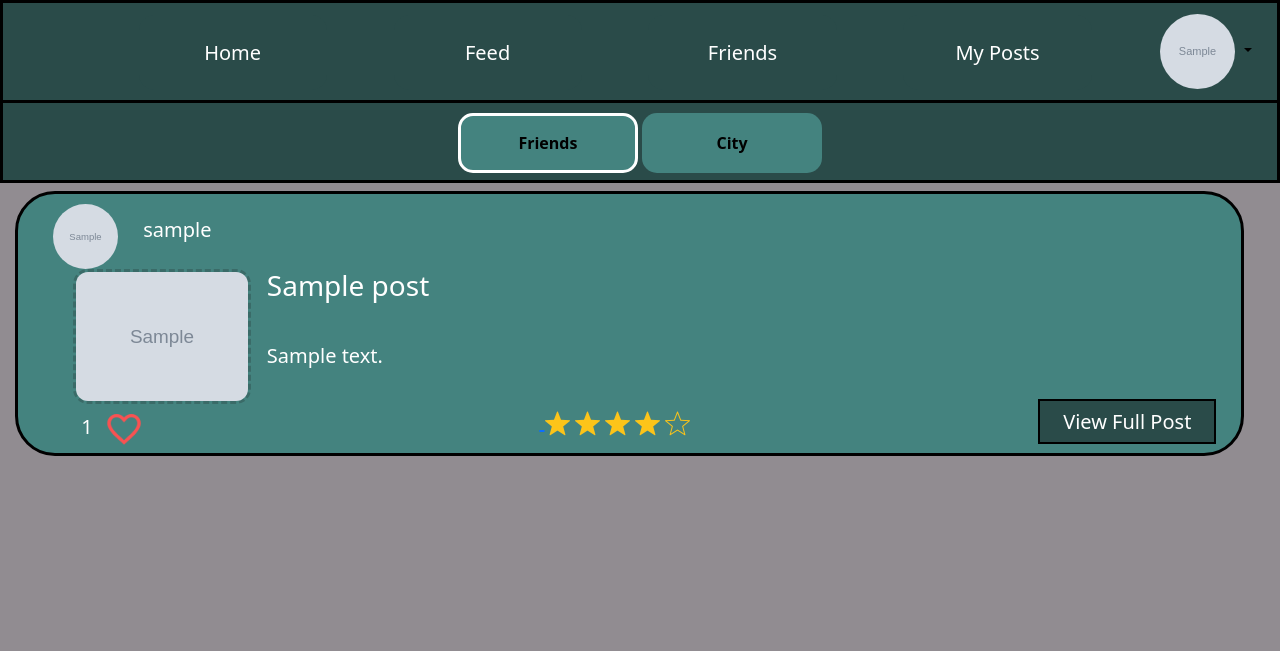
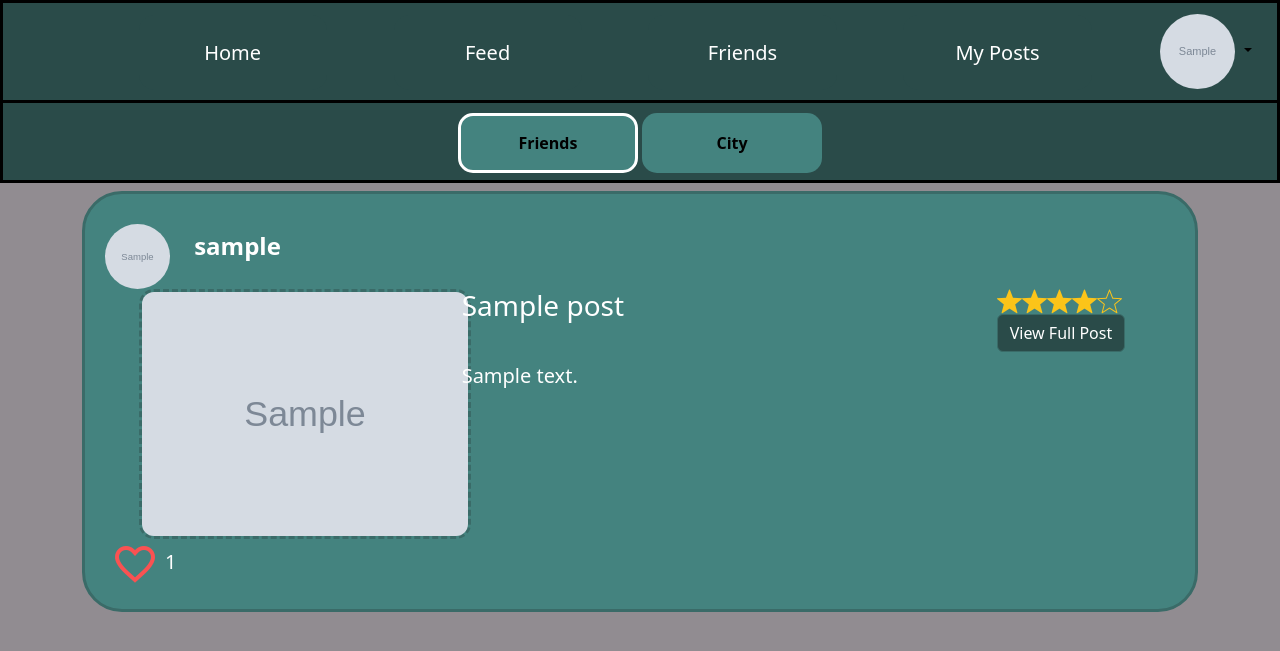
Before and after one commit to Humhmu/CityStars, a Django app: page /city_stars/feed/friends/ in a window 1280 px wide. Shown: the top 651 px of the page. Run offline with Django 3.2, Linux system fonts and the light colour scheme; a user stored in the database is signed in; tables that the repository leaves empty hold one stand-in row (values such as "Sample post"); grey boxes marked "Sample" are stand-in pictures; some libraries are stand-ins or nearby versions.

Commit message:
revamped feed pages, need to be changed for different screen sizes

```diff
--- a/static/css/friend_feed.css
+++ b/static/css/friend_feed.css
@@ -32,20 +32,31 @@
 /* All posts related to cities. */
 .feedpost {
   background-color: var(--PRIMARY);
-  width: 96%;
-  height: 265px;
+  height: auto;
   border-style: solid;
-  border-color: black;
+  border-color: var(--ACCENT);
   border-radius: 40px;
-  margin-left: 15px;
   margin-top: 8px;
-  padding-left: 35px;
+  padding: 20px;
   font-size: 20px;
   color: white;
-  float: left;
+}
+
+.username {
+  padding-top: 8%;
+  font-size: larger;
+  font-weight: bold;
 }
 
 /* The user's profile picture from the post. */
+.feedimagediv {
+  width: 400px;
+  height: 250px;
+  display: flex;
+  justify-content: center;
+  align-items: center;
+}
+
 .feedpfp {
   width: 65px;
   height: 65px;
@@ -56,13 +67,12 @@
 
 /* The user's image for the post. */
 .feedimage {
-  width: 15%;
-  height: 15%;
-  margin-left: 20px;
   border-style: dashed;
   border-color: var(--ACCENT);
   border-radius: 15px;
-  float: left;
+  max-width: 400px;
+  max-height: 250px;
+  display: block;
 }
 
 /* What the user have said about the city. */
@@ -70,16 +80,6 @@
   width: 60%;
   height: 130px;
   margin-left: 18%;
-}
-
-/* Average rating of the city (functionality need implemented). */
-.feedreviewstars {
-  width: 203px;
-  height: 40px;
-  margin-right: 38px;
-  position: relative;
-  float: right;
-  bottom: 135px;
 }
 
 .feedreviewstarsimage {
@@ -93,21 +93,6 @@
   border: none;
   position: relative;
   float: left;
-}
-
-/* Number of likes can be shown below the user's uploaded city image. */
-.feedlikes {
-  width: 110px;
-  height: 40px;
-  top: 9px;
-  right: 170px;
-  float: left;
-  position: relative;
-}
-
-.feedlikesimage {
-  width: 40px;
-  height: 40px;
 }
 
 /* Users can like posts. */
@@ -139,8 +124,9 @@
   background-color: var(--PRIMARY);
   text-align: center;
   padding-top: 90px;
-  margin-top: 70px;
-  margin-left: 36%;
+  margin-top: 5%;
+  margin-left: auto;
+  margin-right: auto;
   width: 400px;
   height: 400px;
   border-style: solid;
--- a/templates/CityStars_app/city_feed.html
+++ b/templates/CityStars_app/city_feed.html
@@ -35,7 +35,5 @@
         {%else %}
         <strong>There are no posts yet! - Be the First!</strong>
         {%endif %}
-
-        {% comment %} </div> {% endcomment %}
     </div>
 {% endblock %}
--- a/templates/CityStars_app/friend_feed.html
+++ b/templates/CityStars_app/friend_feed.html
@@ -27,7 +27,7 @@
                     {% include "CityStars_app\includes\feed_element.html" %}
                 {% endfor %}
             {%else %}
-            <strong>There are no posts here yet! - Get you friends to post or make some friends!</strong>
+            <strong>There are no posts here yet! - Get your friends to post or make some friends!</strong>
             {%endif %}
 
         {% else %}
--- a/templates/CityStars_app/includes/feed_element.html
+++ b/templates/CityStars_app/includes/feed_element.html
@@ -1,28 +1,35 @@
 {% load static %}
+<div class="container">
 
-<div class="feedpost">
+    <div class="feedpost row g-0">
+        <div class="row g-0">
+            <div class="col-sm-1">
+                <img src="{{ MEDIA_URL }}{{ post.user.profile_picture }}" alt="user" class="feedpfp" />
+            </div>
+            <div class="col-sm-2">
+                <p class="username">{{post.user.user.username}}</p>
+            </div>
+        </div>
+        <div class="col-md-4">
+            <div class="feedimagediv">
                 <div>
-        <img
-            src="{{ MEDIA_URL }}{{ post.user.profile_picture }}"
-            alt="user"
-            class="feedpfp"
-        />
-        {{post.user.user.username}}
+                    <img src="{{ MEDIA_URL }}{{ post.image }}" alt="user" class="feedimage" />
                 </div>
+            </div>
+            <div class="feedlikes">
+                <button onclick="" class="feedlikesbutton"><img src="{% static 'images/emptyheart.png' %}" alt="likes"
+                        class="feedlikesimage"></button>{{post.likes}}
+            </div>
+        </div>
+        <div class="col-sm-6">
             <div>
-        <img
-            src="{{ MEDIA_URL }}{{ post.image }}"
-            alt="user"
-            class="feedimage"
-        />
-        <div class="feedsectioncontent">
                 <h3>{{ post.title }}</h3>
                 <br>
                 <p>{{ post.text }}</p>
             </div>
-        <a href="{% url 'CityStars_app:post' post.id %}">
-            <button onclick="" class="feedviewpagebutton">View Full Post</button>
-        </a>
+        </div>
+        <div class="col-sm-2 rightinfodiv">
+            <div class="row g-0 stardiv">
                 {% for i in "x"|rjust:" 5 " %}
                     {%if forloop.counter <= post.rating %}
                         <img src="{% static 'images/star.png' %}" class="feedreviewstarsimage">
@@ -30,8 +37,12 @@
                         <img src="{% static 'images/emptystar.png' %}" class="feedreviewstarsimage">
                     {%endif %}
                 {% endfor %}
-        <div class="feedlikes">
-            <p>{{post.likes}} <button onclick="" class="feedlikesbutton"><img src="{% static 'images/emptyheart.png' %}" alt="likes" class="feedlikesimage"></button></p>
+            </div>
+            <button class="btn btn-primary feedviewbutton"
+                onclick="window.location.href='{% url 'CityStars_app:post' post.id %}';">
+                View Full Post
+            </button>
+
         </div>
     </div>
 </div>
```
Also changed, not shown: static/css/city_feed.css (+19 -34 lines). Lines whose indentation alone changed are shown as unchanged.
